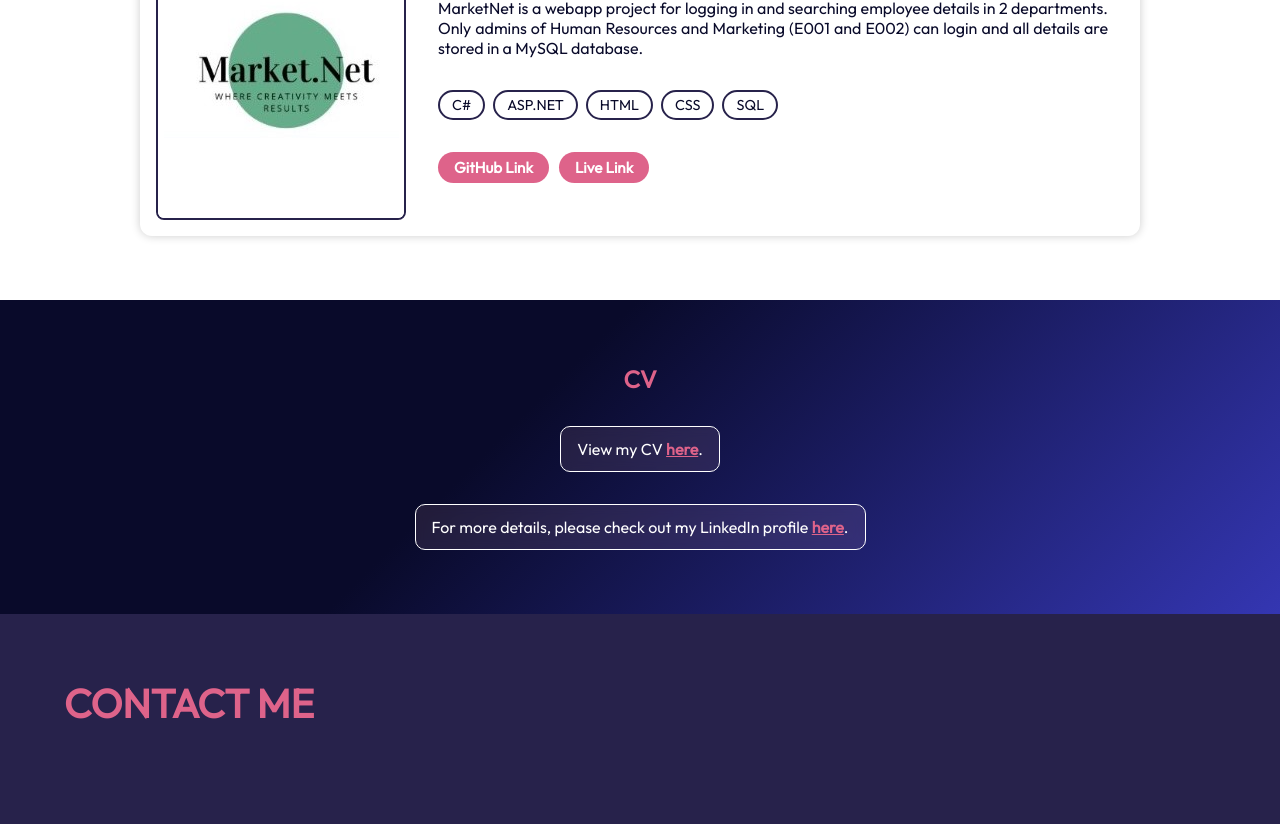
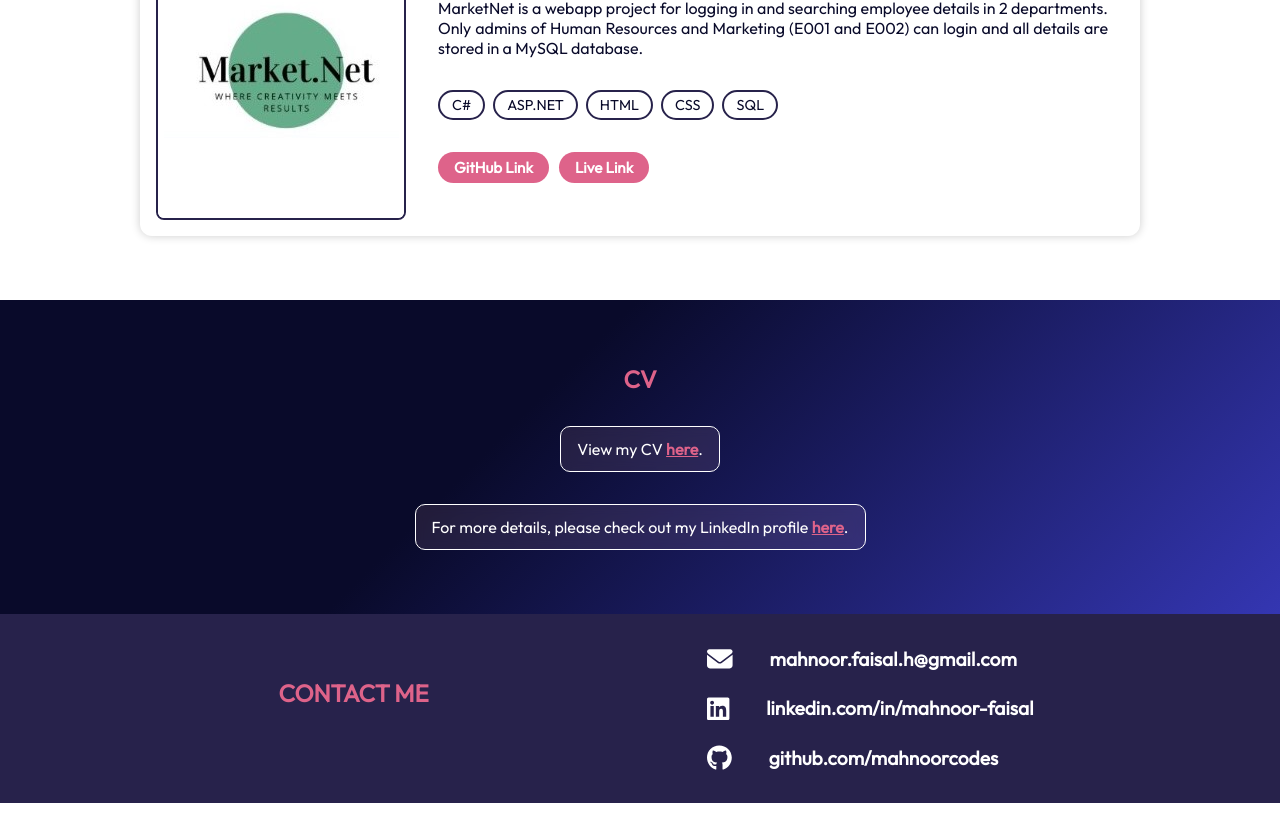
Before and after one commit to mahnoorcodes/portfolio_site, a React (Vite) app: page / in a window 1280 px wide. Shown: the part 3182-4006 px from the top of the page. After the commit the page ends 3985 px from the top, so only its background shows below. Built offline with nearby package versions, Linux system fonts and the light colour scheme.

Commit message:
PC Website Complete

```diff
--- a/package.json
+++ b/package.json
@@ -13,6 +13,7 @@
     "@fontsource/outfit": "^5.2.5",
     "@fontsource/roboto": "^5.2.5",
     "@fortawesome/fontawesome-svg-core": "^6.7.2",
+    "@fortawesome/free-brands-svg-icons": "^6.7.2",
     "@fortawesome/free-solid-svg-icons": "^6.7.2",
     "@fortawesome/react-fontawesome": "^0.2.2",
     "react": "^19.0.0",
--- a/src/App.jsx
+++ b/src/App.jsx
@@ -7,7 +7,6 @@ import { Skills } from './components/skills/Skills.jsx';
 import { Projects } from './components/projects/Projects.jsx';
 import {Cv} from './components/cv/Cv.jsx';
 import { Contact } from './components/contact/Contact.jsx';
-// import { Footer } from './components/footer/Footer.jsx';
 
 function App() {
   const aboutRef = useRef(null);
--- a/src/components/contact/Contact.jsx
+++ b/src/components/contact/Contact.jsx
@@ -1,13 +1,33 @@
 import React from 'react'
 import styles from './contact.module.css'
+import { FontAwesomeIcon } from '@fortawesome/react-fontawesome'
+import { faEnvelope } from '@fortawesome/free-solid-svg-icons'
+import { faLinkedin, faGithub } from '@fortawesome/free-brands-svg-icons';
 
 export const Contact = () => {
-return (
-    <section className={styles.contactSection}>
-        <h1 className={styles.title}>CONTACT ME </h1>
-        <div className={styles.contactContent}>
-
-        </div>
-    </section>
-)
+    return (
+        <section className={styles.contactSection} id="contact">
+            <h1 className={styles.title}>CONTACT ME</h1>
+            <ul className={styles.links}>
+                <li className={styles.link}>
+                    <a href="mailto:mahnoor.faisal.h@gmail.com" target="_blank" rel="noopener noreferrer">
+                        <FontAwesomeIcon icon={faEnvelope} className={styles.icon} />
+                        mahnoor.faisal.h@gmail.com
+                    </a>
+                </li>
+                <li className={styles.link}>
+                    <a href="https://linkedin.com/in/mahnoor-faisal-36493a2ba/" target="_blank" rel="noopener noreferrer">
+                        <FontAwesomeIcon icon={faLinkedin} className={styles.icon} />
+                        linkedin.com/in/mahnoor-faisal
+                    </a>
+                </li>
+                <li className={styles.link}>
+                    <a href="https://github.com/mahnoorcodes" target="_blank" rel="noopener noreferrer">
+                        <FontAwesomeIcon icon={faGithub} className={styles.icon} />
+                        github.com/mahnoorcodes
+                    </a>
+                </li>
+            </ul>
+        </section>
+    );
 }
--- a/src/components/contact/contact.module.css
+++ b/src/components/contact/contact.module.css
@@ -4,20 +4,44 @@
     z-index: 1;
     background: #27224b;
     padding: 2rem;
+    color:var(--color-text);
+    display:flex;
+    flex-direction: row;
+    justify-content: space-evenly;
+    width:100vw;
+    padding:2rem;
+    gap: 2rem;
 }
 .title{
-    font-size: 2.5rem;
+    font-size: 1.5rem;
     font-weight: 800;
     margin: 2rem;
     color: var(--color-primary);
 }
-.contactContent{
+.links{
+    display:flex;
+    flex-direction:column;
+    gap: 1.5rem;
+    font-size:1.2rem;
+    list-style: none;
+    padding:0;
+    margin:0
+}
+.link{
+    display:flex;
+
+}
+.link a{
     display: flex;
-    flex-direction: column;
     align-items: center;
-    gap: 2rem;
-    width: 100%;
-    max-width: 1200px;
-    margin: 2rem auto;
-    color:var(--color-text)
+    gap: 0.8rem;
+    color: var(--color-text);
+    font-weight: 600;
+    font-size: 1.2rem;
+    text-decoration: none;
+    transition: all 0.3s ease;
 }
+.icon{
+    margin-right: 1.5rem;
+    font-size: 1.6rem;
+}
--- a/src/components/navbar/Navbar.jsx
+++ b/src/components/navbar/Navbar.jsx
@@ -25,7 +25,7 @@ export const Navbar = ({ onScrollTo, refs }) => {
                 <li onClick={() => onScrollTo(refs.skillsRef)}>Skills</li>
                 <li onClick={() => onScrollTo(refs.projectsRef)}>Projects</li>
                 <li onClick={() => onScrollTo(refs.cvRef)}>CV</li>
-                <li onClick={() => onScrollTo(refs.contactmeRef)}>Contact Me</li>
+                <li onClick={() => onScrollTo(refs.contactRef)}>Contact Me</li>
             </ul>
         </nav>
     );
```
Also changed, not shown: 1 other file (tests, documents, lock files or other folders).
